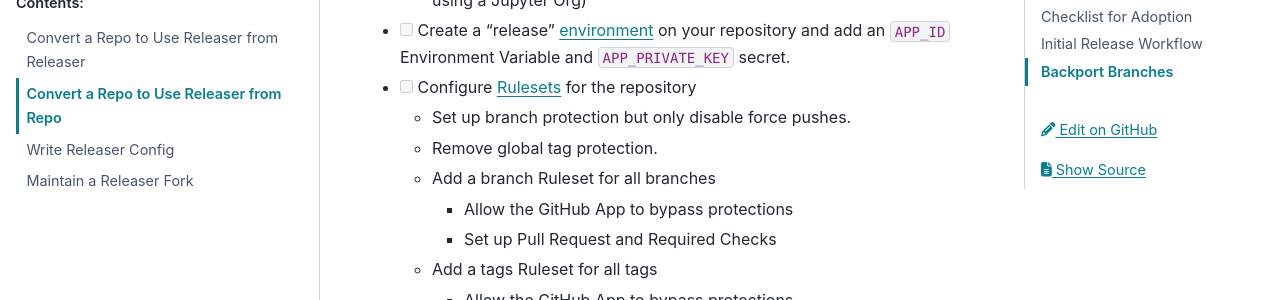
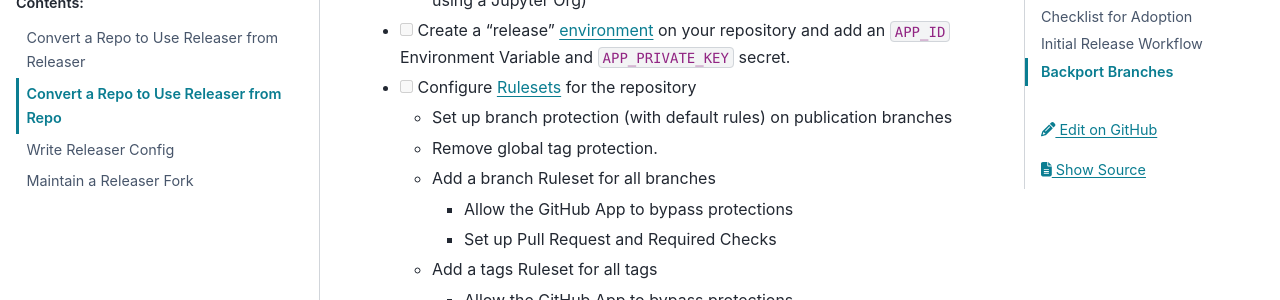
Before and after one commit to jupyter-server/jupyter_releaser, a Sphinx documentation site: the page built from docs/source/how_to_guides/convert_repo_from_repo.md, in a window 1280 px wide and 900 px high, scrolled down 913 px. Shown: the part 153-453 px from the top of the window. Built offline with Sphinx 7.4.7 and the PyData theme 0.15.4, drawn with Linux system fonts in a browser that asks for light colours.

Commit message:
Update docs/source/how_to_guides/convert_repo_from_repo.md
Co-authored-by: Frédéric Collonval <fcollonval@gmail.com>

```diff
--- a/docs/source/how_to_guides/convert_repo_from_repo.md
+++ b/docs/source/how_to_guides/convert_repo_from_repo.md
@@ -31,7 +31,7 @@ See checklist below for details:
 
 - [ ] Configure [Rulesets](https://docs.github.com/en/repositories/configuring-branches-and-merges-in-your-repository/managing-rulesets/about-rulesets) for the repository
 
-  - Set up branch protection but only disable force pushes.
+   - Set up branch protection (with default rules) on publication branches
   - Remove global tag protection.
   - Add a branch Ruleset for all branches
     - Allow the GitHub App to bypass protections
```
